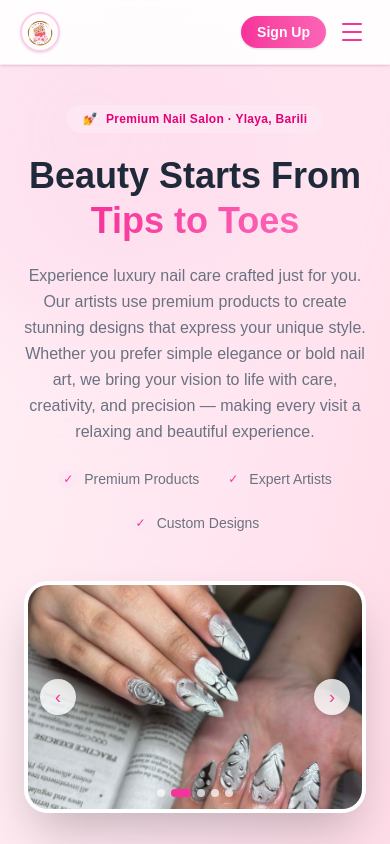
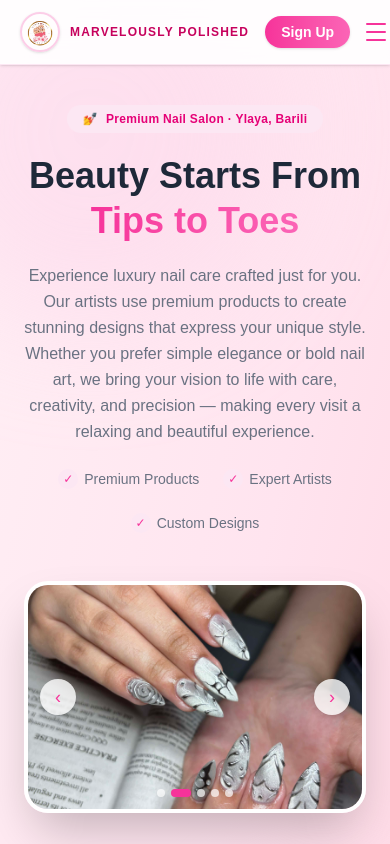
Before and after one commit to rhigovillahermosa18-star/Capstone, a Next.js app: page / in a window 390 px wide. Shown: the top 844 px of the page. Built offline with nearby package versions, Linux system fonts and the light colour scheme.

Commit message:
update project files

```diff
--- a/app/components/Navbar.tsx
+++ b/app/components/Navbar.tsx
@@ -82,7 +82,7 @@ export default function Navbar({ active, mode = "auto" }: Props) {
         {/* Logo */}
         <Link href={isLoggedIn ? "/homepage" : "/"} className="flex items-center gap-2.5 flex-shrink-0">
           <Image src="/logo1.png" alt="Logo" width={40} height={40} className="rounded-full border-2 border-pink-200 shadow" />
-          <span className="text-pink-700 font-extrabold tracking-widest text-xs hidden sm:block">MARVELOUSLY POLISHED</span>
+          <span className="text-pink-700 font-extrabold tracking-widest text-xs">MARVELOUSLY POLISHED</span>
         </Link>
 
         {/* Desktop Links */}
```
